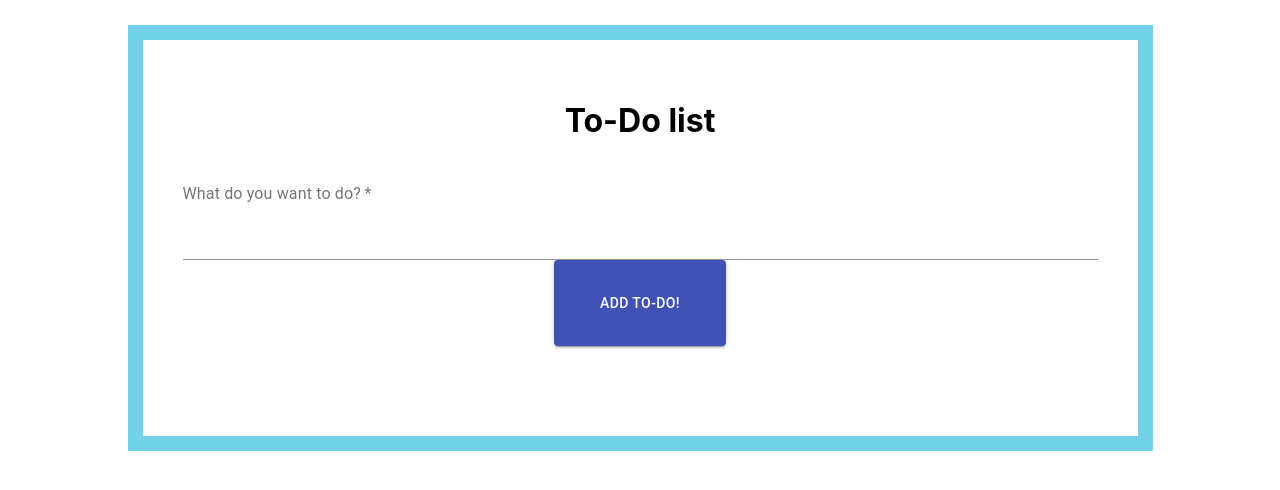
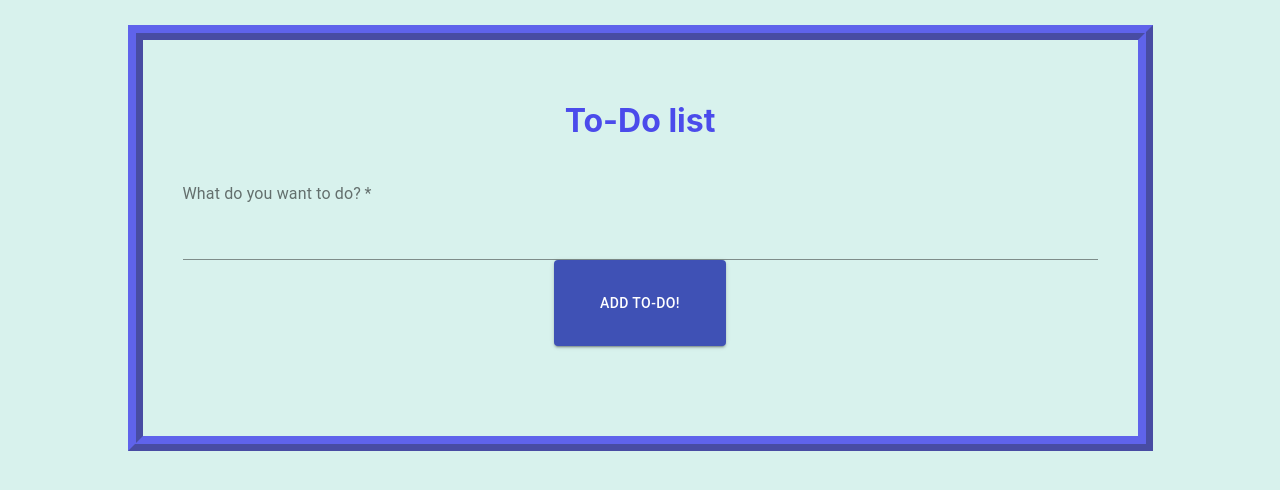
Before and after one commit to 2021-IBM-Accelerate-SW-Track/lab-1-team-03, a React (Create React App) app: page / in a window 1280 px wide. Shown: the top 490 px of the page. Built offline with nearby package versions, Linux system fonts and the light colour scheme.

Commit message:
CSS Styling

```diff
--- a/src/App.css
+++ b/src/App.css
@@ -1,18 +1,21 @@
 .App {
   text-align: center;
   width: 75%;
-  border: 15px solid rgb(113, 210, 232);
+  border: 15px rgba(75, 75, 235, 0.852);
   padding: 40px;
   margin: auto;
+  border-style: ridge;
 }
 
 body {
   margin: 0;
-  font-family: -apple-system, BlinkMacSystemFont, 'Segoe UI', 'Roboto', 'Oxygen',
-    'Ubuntu', 'Cantarell', 'Fira Sans', 'Droid Sans', 'Helvetica Neue',
+  font-family: -apple-system, BlinkMacSystemFont, "Segoe UI", "Roboto", "Oxygen",
+    "Ubuntu", "Cantarell", "Fira Sans", "Droid Sans", "Helvetica Neue",
     sans-serif;
   -webkit-font-smoothing: antialiased;
   -moz-osx-font-smoothing: grayscale;
+  color: rgb(75, 75, 235);
+  background-color: rgba(199, 237, 230, 0.695);
 }
 
 div {
@@ -23,13 +26,11 @@ div {
 }
 
 code {
-  font-family: source-code-pro, Menlo, Monaco, Consolas, 'Courier New',
+  font-family: source-code-pro, Menlo, Monaco, Consolas, "Courier New",
     monospace;
 }
 
-
-.completed
-{
+.completed {
   color: rgb(191, 0, 0);
   text-decoration: line-through;
   font-weight: bold;
```
